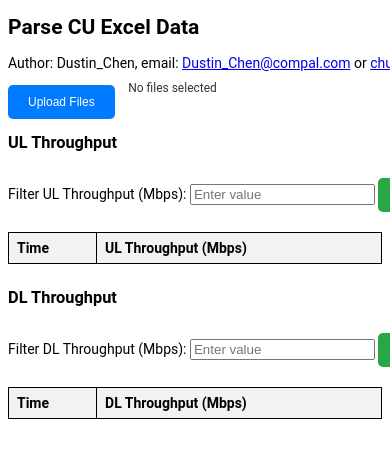
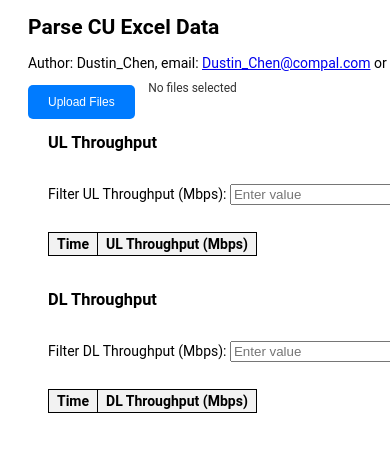
Before and after one commit to dustinchen26/parse_cu_excel_upload_filter, a plain HTML site: page index.html in a window 390 px wide. Shown: the top 458 px of the page. Drawn offline with Linux system fonts and the light colour scheme.

Commit message:
update style

```diff
--- a/index.html
+++ b/index.html
@@ -24,6 +24,7 @@
             font-family: Roboto, sans-serif;
             white-space: nowrap;
             overflow-x: auto;
+    padding-left: 20px; /* 增加左边的空隙，可以根据需要调整值 */
         }
 
         .gnb-stats {
@@ -42,7 +43,8 @@
         }
 
         table {
-            width: 100%;
+    width: auto; /* 表格宽度根据内容调整 */
+    table-layout: auto; /* 使表格宽度根据内容自动调整 */
             border-collapse: collapse;
             margin-top: 20px;
         }
@@ -52,7 +54,7 @@
         }
 
         th, td {
-            padding: 8px;
+    padding: 4px 8px; /* 减小单元格的内边距 */
             text-align: left;
         }
 
@@ -112,13 +114,14 @@
         /* Container for side-by-side tables */
         .table-container {
             display: flex;
-            justify-content: space-between;
-            flex-wrap: wrap; /* Allow wrapping when space is tight, but keep elements side by side */
-            gap: 20px; /* Add space between the two tables */
+    justify-content: flex-start;
+    gap: 20px;
+    margin-left: 20px; /* 为表格容器增加额外的左边空隙 */
         }
 
         .table-wrapper {
-            width: 48%; /* Make each table take up 48% of the container width */
+    width: auto; /* 每个表格宽度根据内容调整 */
+    margin: 0; /* 去掉表格之间的间距 */
         }
 
         /* For UL and DL table filters */
@@ -129,12 +132,11 @@
         /* Make sure the tables are responsive */
         @media (max-width: 768px) {
             .table-container {
-                flex-direction: column;
-                gap: 10px; /* Reduce gap when stacked vertically on small screens */
+        flex-direction: column; /* 在小屏幕上，表格垂直排列 */
             }
 
             .table-wrapper {
-                width: 100%; /* Make the tables full width on smaller screens */
+        width: 100%; /* 在小屏幕上使每个表格宽度占满容器 */
             }
         }
     </style>
```
